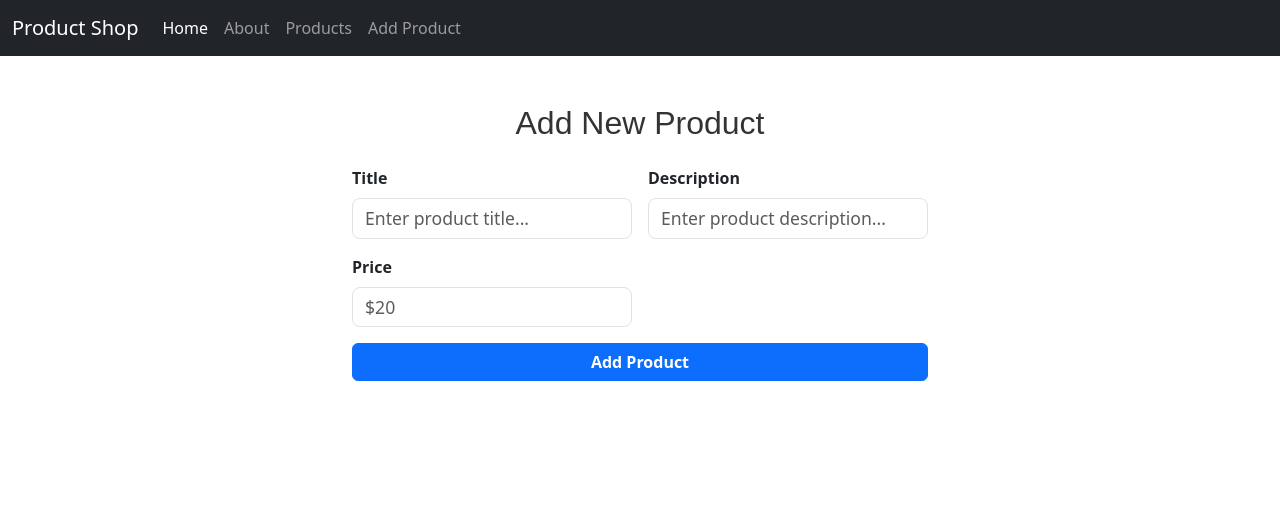
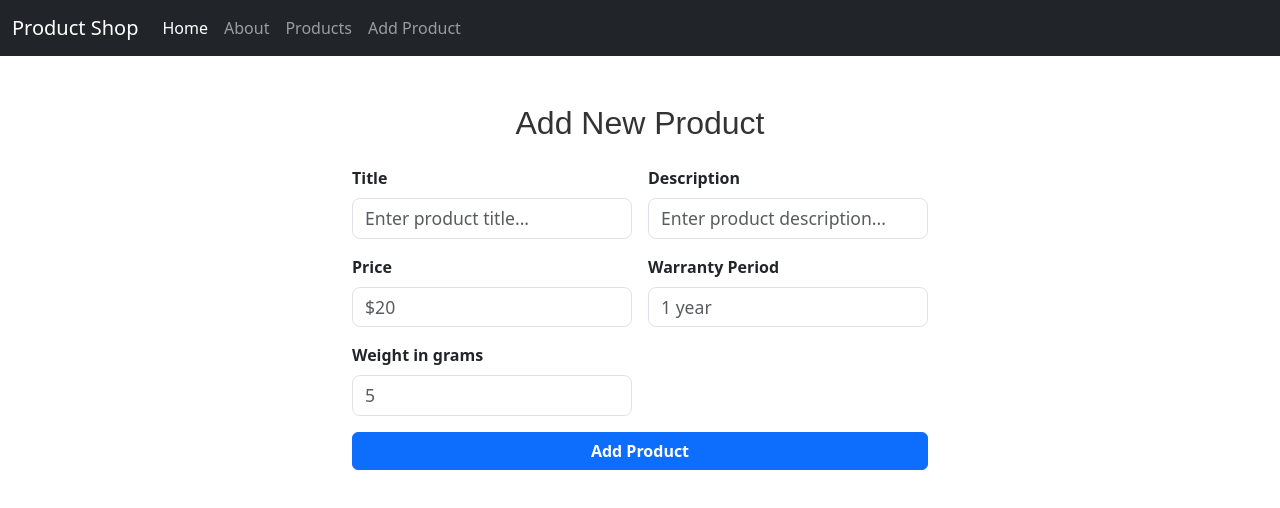
Before and after one commit to Youssef-Yasser-Mahmoud/Products_WebSite, a Vue app: page /addProduct in a window 1280 px wide. Shown: the top 508 px of the page. Built offline with nearby package versions, Linux system fonts and the light colour scheme; data requests are answered from the project's data file.

Commit message:
Handled addProdcut() and newProdcut Form

```diff
--- a/public/mixins/CRUD_Operations.js
+++ b/public/mixins/CRUD_Operations.js
@@ -48,17 +48,23 @@ export default {
     addProduct() {
       axios
         .post('http://localhost:3000/products', {
-          // id: this.nextId,
           title: this.title,
           description: this.description,
           price: parseFloat(this.price),
+          weight: this.weight,
+          warrantyInformation: this.warrantyPeriod,
+          images: 'https://via.placeholder.com/150',
+          availabilityStatus: 'In Stock',
+          discountPercentage: 10,
+          shippingInformation: 'Free shipping within 3-5 days',
+          rating: 4
         })
         .then((res) => {
           this.title = '';
           this.description = '';
           this.price = '';
-
-          // this.nextId++;
+          this.weight = '';
+          this.warrantyPeriod = '';
 
           this.getAllProducts();
         });
--- a/src/components/newProduct.vue
+++ b/src/components/newProduct.vue
@@ -38,6 +38,30 @@
         />
       </div>
 
+      <div class="col-md-6">
+        <label for="validationDefault02" class="form-label"><strong>Warranty Period</strong></label>
+        <input
+          type="number"
+          v-model="warrantyPeriod"
+          class="form-control"
+          id="validationDefault02"
+          placeholder="1 year"
+          required
+        />
+      </div>
+
+      <div class="col-md-6">
+        <label for="validationDefault02" class="form-label"><strong>Weight in grams</strong></label>
+        <input
+          type="number"
+          v-model="weight"
+          class="form-control"
+          id="validationDefault02"
+          placeholder="5"
+          required
+        />
+      </div>
+
       <div class="col-12">
         <button class="btn btn-primary w-100" type="submit">Add Product</button>
       </div>
@@ -54,7 +78,9 @@ export default {
     return {
       title: '',
       description: '',
-      price: ''
+      price: '',
+      weight: '',
+      warrantyPeriod: '',
     };
   },
 };
--- a/src/data/db.json
+++ b/src/data/db.json
@@ -1438,12 +1438,6 @@
         "https://cdn.dummyjson.com/products/images/groceries/Green%20Chili%20Pepper/1.png"
       ],
       "thumbnail": "https://cdn.dummyjson.com/products/images/groceries/Green%20Chili%20Pepper/thumbnail.png"
-    },
-    {
-      "id": "a10c",
-      "title": "title1",
-      "description": "desc1",
-      "price": 1
     }
   ],
   "total": 194,
```
